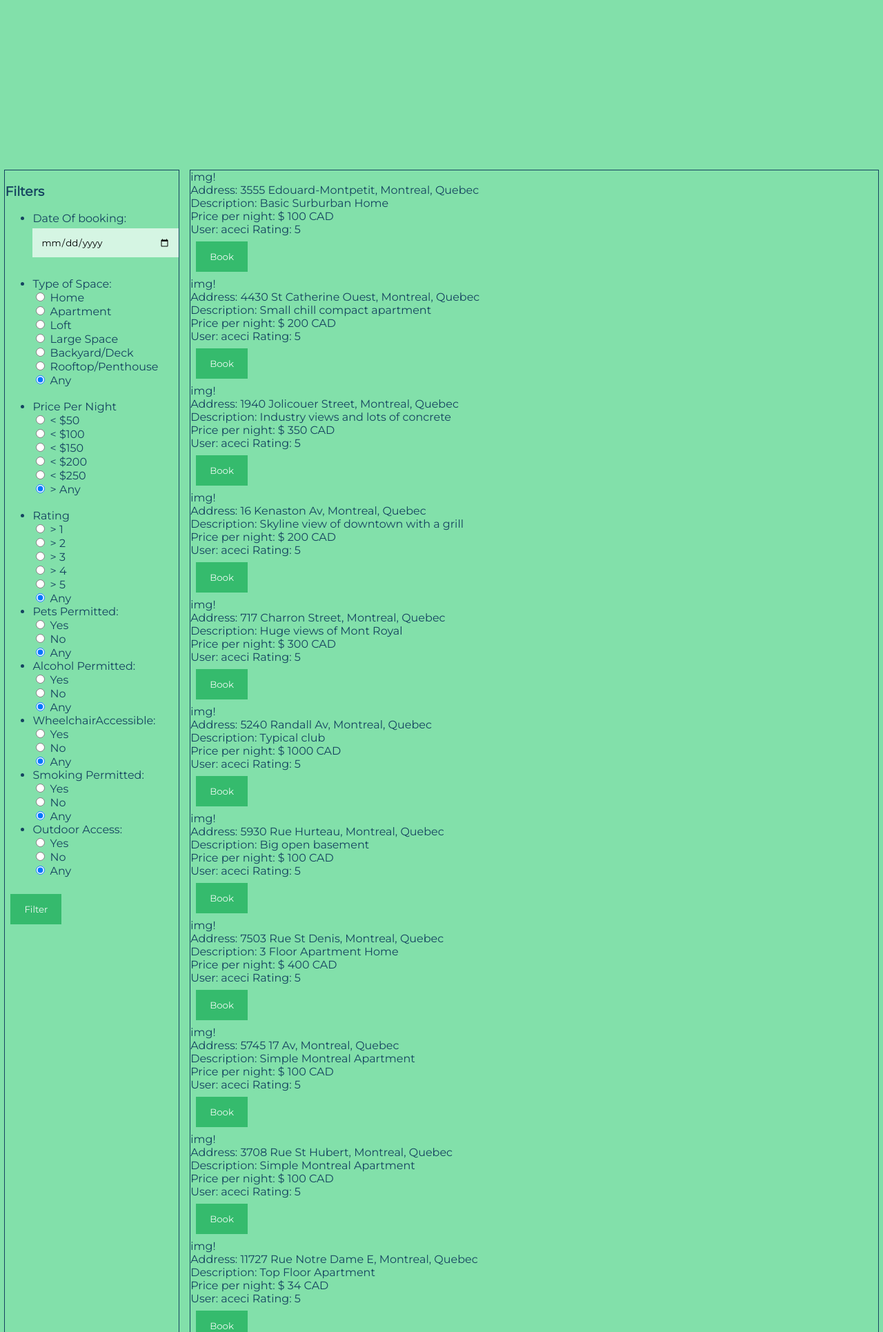
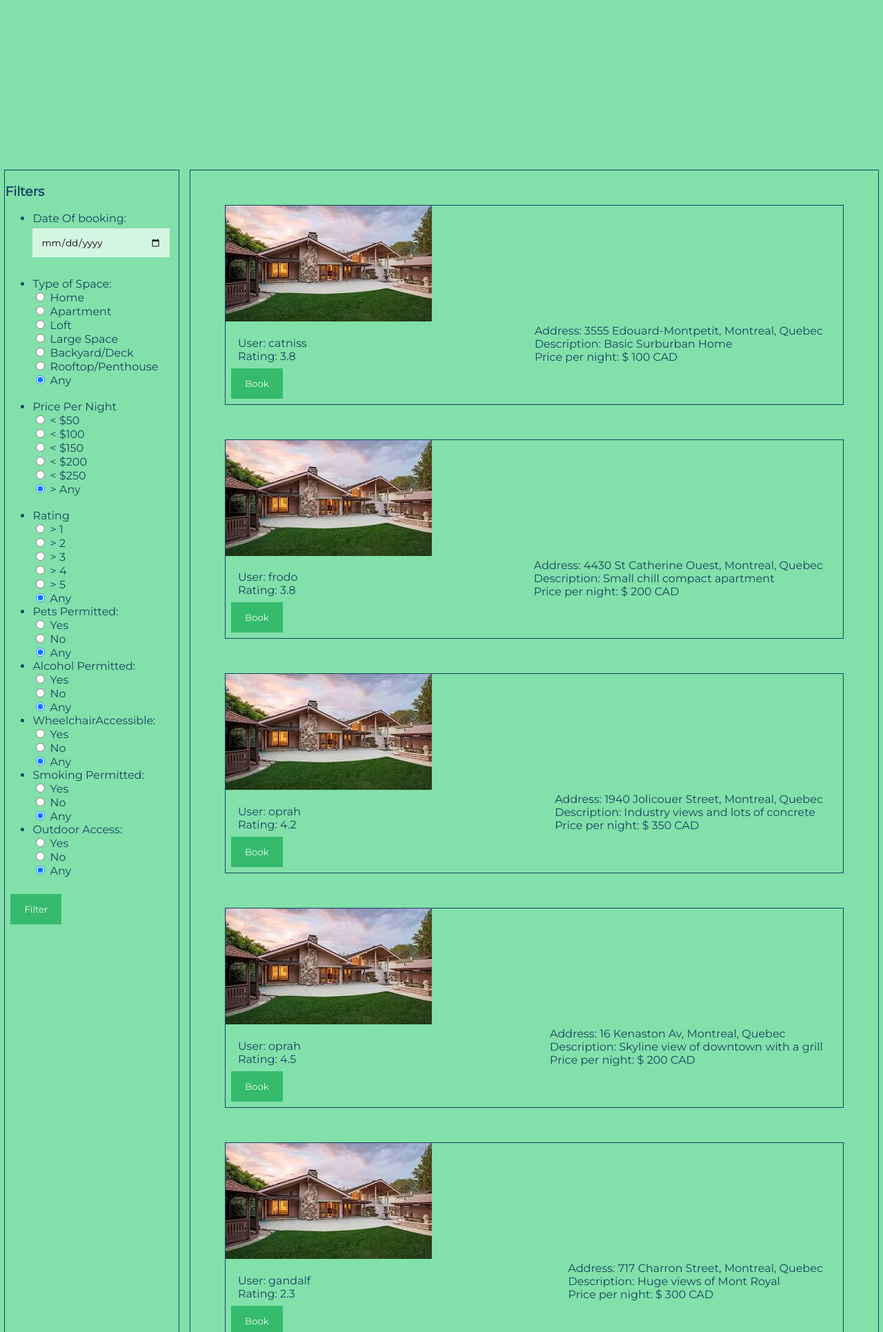
Before and after one commit to kyilmaz2421/PnP, a PHP site: page /pnp/views/viewingPage.php in a window 1280 px wide. Shown: the part 404-2335 px from the top of the page at 69% size. Run offline with PHP 8.4, Linux system fonts and the light colour scheme; a user stored in the database is signed in; data comes from the database, SQL or seed files in the repository.

Commit message:
view.css changes for filter bar and main viewing

```diff
--- a/css/view.css
+++ b/css/view.css
@@ -46,4 +46,38 @@ h1 {
 	margin-bottom: 0.5%;
 	margin-left: 0.5%;
 	overflow-y: scroll;
+	padding-right: 1%;
 }
+
+#placeContainer{
+	margin-top: 5%;
+	margin-bottom: 5%;
+	margin-left: 5%;
+	margin-right: 5%;
+	border-style:solid;
+    border-width: 1px;
+}
+
+#placeImage{
+    float:left;
+    margin-top: 0.5%;
+	margin-left: 0.5%;
+    height: 50%;
+	width: 75%;
+	text-align: center;
+}
+
+.details{
+	padding-right: 8%;
+	float: right;
+    position: absolute;
+    right: 0;
+}
+
+.userInfo{
+    left:2;
+	margin-top: 2%;
+	padding-left: 2%;
+    width: 25%;
+    height: 10%;
+}
--- a/php/getPlace.php
+++ b/php/getPlace.php
@@ -15,10 +15,10 @@ $usernamePerson = $_SESSION['login_user'];
             $price = intval($_POST["price"]);
             $rating = floatval($_POST["rating"]);
             $pets = $_POST["pets"];
-            $alc = $_POST["alcohol"];
-            $wheelchair = $_POST["wheelchair"];
-            $smoking = $_POST["smoking"];
-            $outdoors = $_POST["outdoors"];
+            $alc = intval($_POST["alcohol"]);
+            $wheelchair = intval($_POST["wheelchair"]);
+            $smoking = intval($_POST["smoking"]);
+            $outdoors = intval($_POST["outdoors"]);
 
         try{
 
@@ -34,16 +34,17 @@ $usernamePerson = $_SESSION['login_user'];
             if($space === "0") {
                 $sql = "SELECT * FROM Places";
             } else {
-                $s0 = "SELECT * FROM Places WHERE" ;
-                $s1 = "TypeOfSpace ='" . $space . "'" ;
-                $s2 = " AND PricePerNight <=". $price . "";
-                $s3 = " AND Pets =" . $pets . "";
-                $s4 = " AND Alcohol =" . $alc . "";
-                $s5 = " AND Wheelchair =" . $wheelchair . "";
-                $s6 = " AND Smoking =" . $smoking . "";
-                $s7 = " AND OutdoorAccess =" . $outdoors . "";
-
-                $sql = $s0 . $s1 . $s2 . $s3 . $s4 . $s5 . $s6 . $s7;
+                $s0 = "SELECT * FROM Places WHERE TypeOfSpace = '". $space ."' ";
+                //AND PricePerNight <= '". $space ."' AND Pets ='". $pets ."' AND Alcohol = '". $alc ."' AND Wheelchair = '". $wheelchair ."'
+                // $s1 = "TypeOfSpace ='" . $space . "'" ;
+                // $s2 = " AND PricePerNight <=". $price . "";
+                // $s3 = " AND Pets =" . $pets . "";
+                // $s4 = " AND Alcohol =" . $alc . "";
+                // $s5 = " AND Wheelchair =" . $wheelchair . "";
+                // $s6 = " AND Smoking =" . $smoking . "";
+                // $s7 = " AND OutdoorAccess =" . $outdoors . "";
+                //. $s1 . $s2 . $s3 . $s4 . $s5 . $s6 . $s7
+                $sql = $s0;
             }
             // Get result set from db
             $result = $conn->query($sql)->fetchAll(PDO::FETCH_ASSOC);
@@ -52,9 +53,9 @@ $usernamePerson = $_SESSION['login_user'];
               echo "No results match your search...party pooper :(";
              }
           for($x=0, $n=count($result); $x<$n; $x++){
-              echo '<section class="placeContainer"
+              echo '<section id="placeContainer"
 				<div id="placeImage">
-					img!
+					<img src = "/Applications/XAMPP/xamppfiles/htdocs/pnp/img/house.jpeg" alt = "house"/>
 					</div>
                         <div class="details">
                             <div> Address: '. $result[$x]["StreetName"] . ', ' . $result[$x]["City"]  .  ',  ' .$result[$x]["Province"]. '</div>
@@ -64,26 +65,21 @@ $usernamePerson = $_SESSION['login_user'];
                     </div>
                     <div class = "userInfo">
                         <div>
-                                User: aceci
-                                Rating: 5
+                                User: '. $result[$x]["Username"] .'
+                        </div>
+                        <div>
+                            Rating: '. $result[$x]["Rating"] .'
                         </div>
                     </div>
-
                     <div class="bookButton">
                     <button id = bookButton onclick = \'showBooking()\'> Book </button>
                         <div id= "book" style = "display: none">
                             <form method = "POST" action = "php/book_place.php">
-                                    Preferred Date:
-                                <input type= "date" id="booking" name="bookDate" required>
-                                    <button type = "submit" id = "submitDate"> Check Date </button>
-                                </form>
                         </div>
                 </div>
                 </section>';
 
             }
-         //  myprint_r($result);
-
         } catch(PDOException $e) {
             echo $e;
             exit();
@@ -91,20 +87,5 @@ $usernamePerson = $_SESSION['login_user'];
     }
 }
 
-function myprint_r($my_array) {
-    if (is_array($my_array)) {
-        echo "<table border=1 cellspacing=0 cellpadding=3 width=100%>";
-        echo '<tr><td colspan=2 style="background-color:#333333;"><strong><font color=white>ARRAY</font></strong></td></tr>';
-        foreach ($my_array as $k => $v) {
-                echo '<tr><td valign="top" style="width:40px;background-color:#F0F0F0;">';
-                echo '<strong>' . $k . "</strong></td><td>";
-                myprint_r($v);
-                echo "</td></tr>";
-        }
-        echo "</table>";
-        return;
-    }
-     echo $my_array;
-}
 
 ?>
```
Lines whose indentation alone changed are shown as unchanged.
